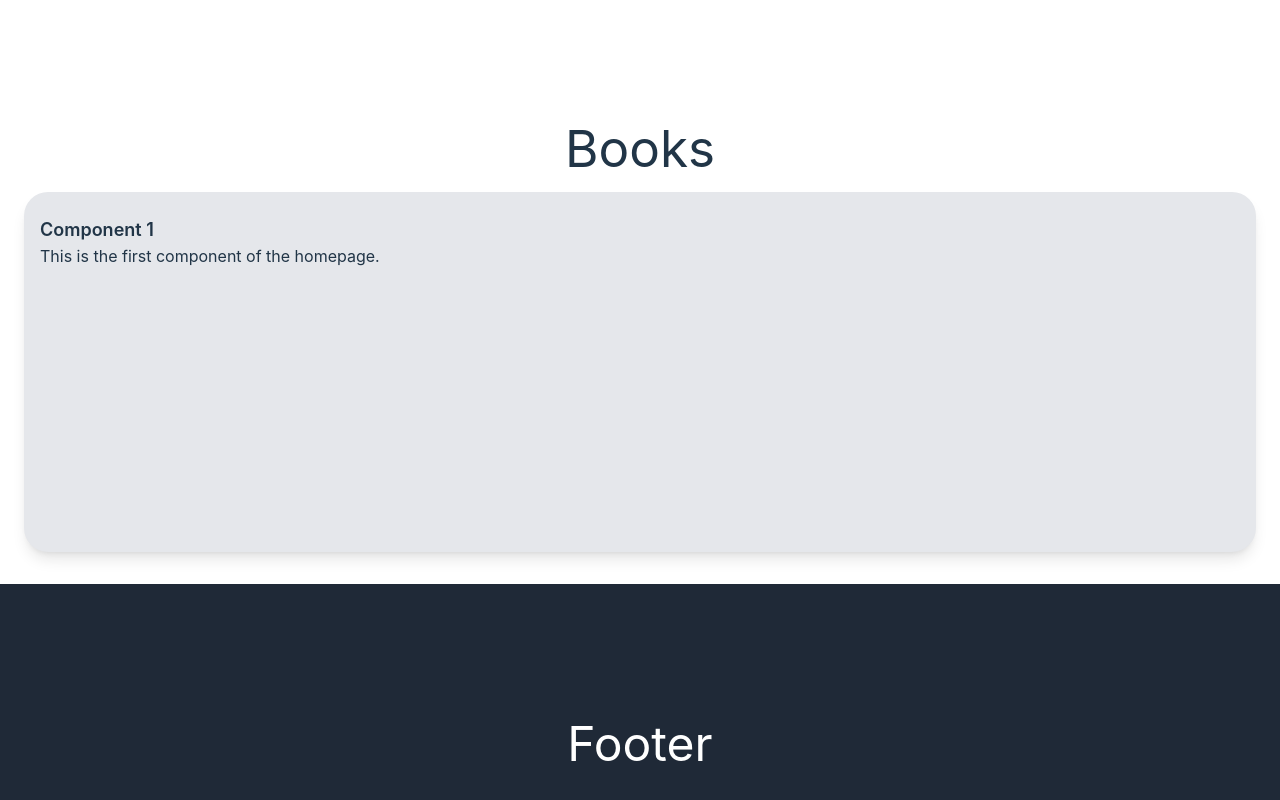
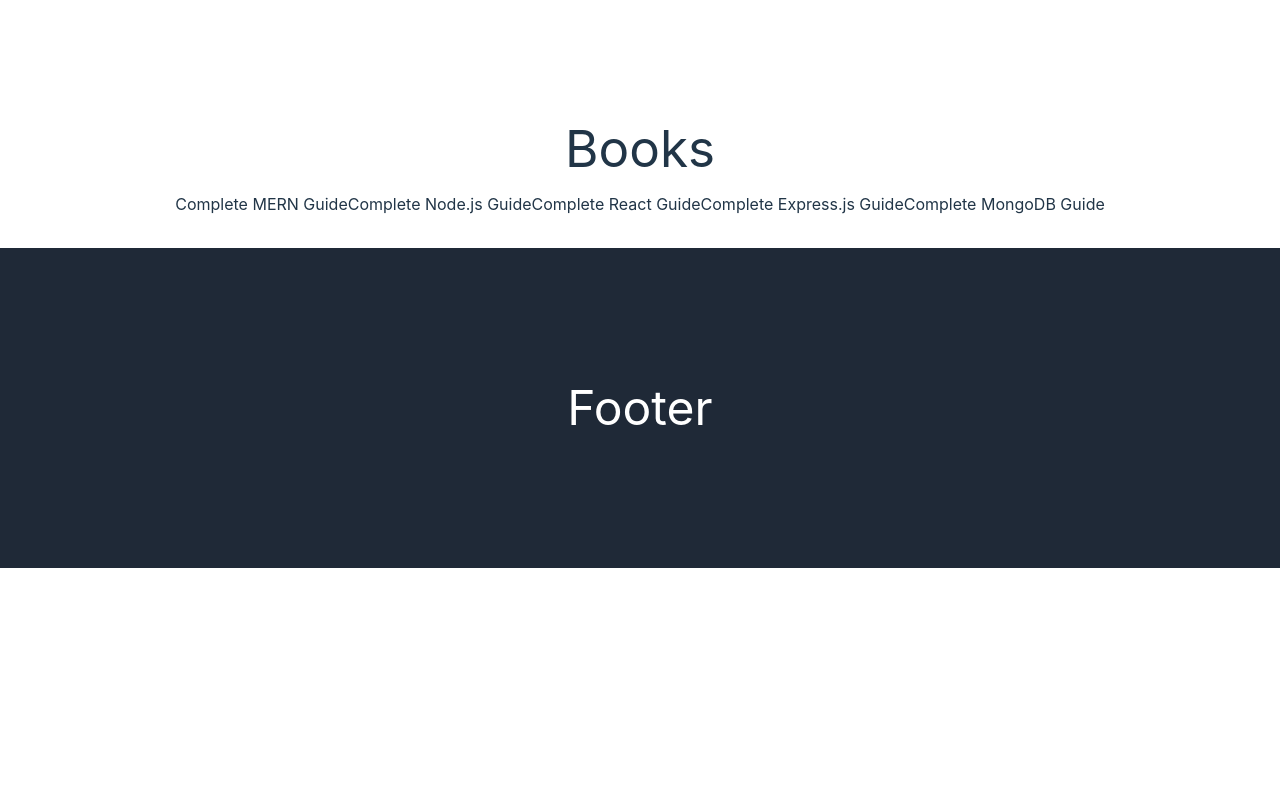
Before and after one commit to Valeriusdev/react-library-app, a React (Vite) app: page /books in a window 1280 px wide. Shown: the part 712-1512 px from the top of the page. After the commit the page ends 1280 px from the top, so only its background shows below. Built offline with nearby package versions, Linux system fonts and the light colour scheme.

Commit message:
update BooksLayout component

```diff
--- a/src/layout/BooksLayout.jsx
+++ b/src/layout/BooksLayout.jsx
@@ -1,6 +1,7 @@
+import { Link } from 'react-router-dom'
 import Header from '../components/Header'
-import Component1 from '../components/Component1'
 import Footer from '../components/Footer'
+import books from '../data/books'
 
 const BooksLayout = () => {
   return (
@@ -14,7 +15,9 @@ const BooksLayout = () => {
             <h1>Books</h1>
           </div>
           <div className="flex justify-center w-full">
-            <Component1 />
+            {books.map((book) =>(
+              <Link to={`books/${book.slug}`} key={book.id}>{book.title}</Link>
+            ))}
           </div>
         </div>
       </main>
```
